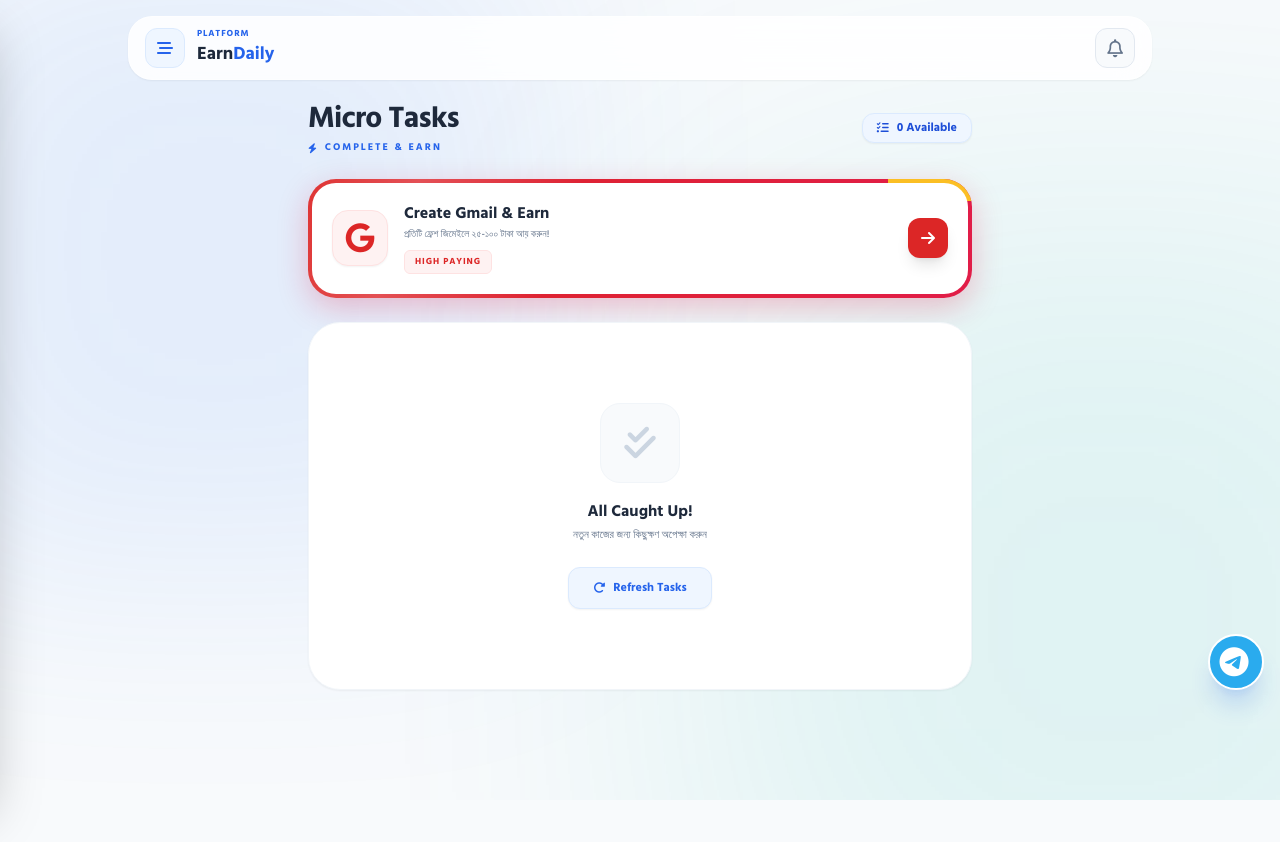
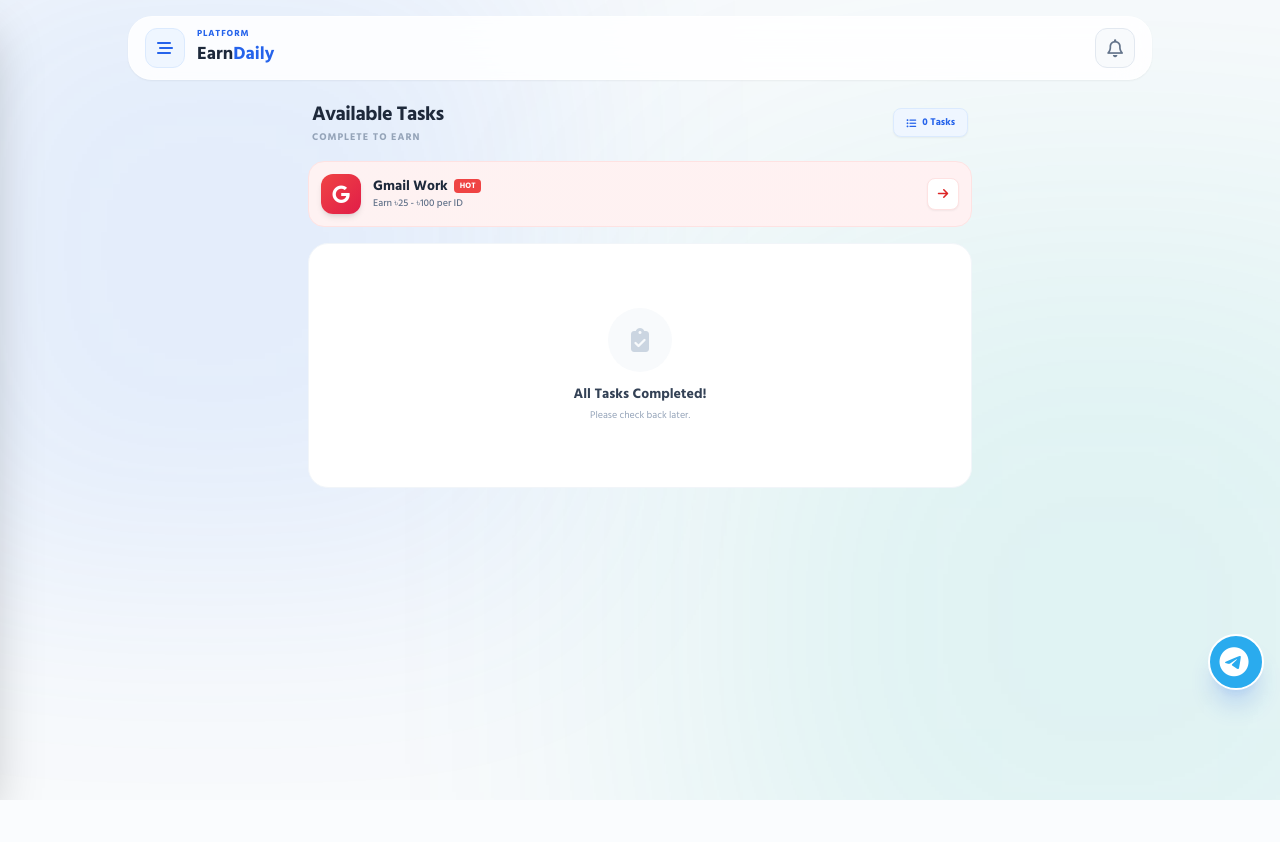
Before and after one commit to hoingut/oayrbackup, a Flask app: template templates/tasks.html in a window 1280 px wide. After the commit the page ends 800 px from the top, so only its background shows below. Run offline with Flask 3, Linux system fonts and the light colour scheme; the template is opened without the code that fills it, so the values that code supplies are empty; parts of the project's set-up code (start-up, migrations or seed data) failed here and were passed over; some libraries are stand-ins or nearby versions.

Commit message:
Update tasks.html

```diff
--- a/templates/tasks.html
+++ b/templates/tasks.html
@@ -2,219 +2,164 @@
 {% block content %}
 
 <style>
-    /* Premium Entry Animations */
-    .fade-in-up { animation: fadeInUp 0.5s cubic-bezier(0.16, 1, 0.3, 1) forwards; opacity: 0; transform: translateY(15px); }
+    /* Smooth Entry */
+    .fade-in-up { animation: fadeInUp 0.4s cubic-bezier(0.16, 1, 0.3, 1) forwards; opacity: 0; transform: translateY(10px); }
     @keyframes fadeInUp { to { opacity: 1; transform: translateY(0); } }
 
-    /* Task Card Premium Hover */
-    .premium-task-card {
+    /* Compact Task Card */
+    .compact-task {
         background: #ffffff;
         border: 1px solid #E2E8F0;
-        border-radius: 24px;
-        box-shadow: 0 2px 10px rgba(0, 0, 0, 0.02);
-        transition: all 0.3s cubic-bezier(0.4, 0, 0.2, 1);
+        border-radius: 16px;
+        padding: 12px;
+        display: flex;
+        align-items: center;
+        gap: 12px;
+        transition: all 0.2s ease;
+    }
+    .compact-task:hover {
+        background: #F8FAFC;
+        border-color: #BFDBFE;
+    }
+    .compact-task:active { transform: scale(0.98); }
+
+    /* Compact Ad Wrapper */
+    .compact-ad {
+        background: #F8FAFC;
+        border: 1px dashed #CBD5E1;
+        border-radius: 16px;
+        padding: 8px;
         position: relative;
+        display: flex;
+        justify-content: center;
+        align-items: center;
         overflow: hidden;
     }
-    .premium-task-card:hover {
-        transform: translateY(-4px);
-        box-shadow: 0 15px 30px -5px rgba(37, 99, 235, 0.1);
-        border-color: #BFDBFE;
+    .ad-tag {
+        position: absolute; top: 0; right: 8px;
+        background: #E2E8F0; color: #64748B;
+        font-size: 8px; font-weight: 800; text-transform: uppercase;
+        padding: 2px 6px; border-bottom-left-radius: 6px; border-bottom-right-radius: 6px;
     }
-
-    /* Custom Ad Wrapper (Native App Style) */
-    .premium-ad-card {
-        background: #ffffff;
-        border: 1px solid #E2E8F0;
-        border-radius: 20px;
-        position: relative;
-        padding: 12px;
-        box-shadow: 0 4px 15px rgba(0, 0, 0, 0.02);
-        margin: 16px 0;
-        transition: all 0.3s ease;
-    }
-    .premium-ad-card:hover {
-        border-color: #CBD5E1;
-        box-shadow: 0 8px 25px rgba(0, 0, 0, 0.04);
-    }
-    .ad-badge {
-        position: absolute; top: 0; right: 0;
-        background: #F1F5F9; color: #94A3B8;
-        font-size: 8px; font-weight: 800; text-transform: uppercase; letter-spacing: 0.1em;
-        padding: 4px 8px; border-bottom-left-radius: 12px;
-        z-index: 10;
-    }
-    .ad-inner {
-        display: flex; justify-content: center; align-items: center;
-        background: #F8FAFC; border-radius: 12px; overflow: hidden;
-        min-height: 60px;
-    }
-
-    /* Shimmer Effect for Hot Banner */
-    .shimmer-bg { position: relative; overflow: hidden; }
-    .shimmer-bg::after {
-        content: ''; position: absolute; top: 0; left: -100%; width: 50%; height: 100%;
-        background: linear-gradient(to right, transparent, rgba(255,255,255,0.2), transparent);
-        transform: skewX(-20deg); animation: shimmerFast 3s infinite;
-    }
-    @keyframes shimmerFast { 100% { left: 200%; } }
 </style>
 
-<div class="max-w-2xl mx-auto space-y-6 fade-in-up pb-8 px-1">
+<div class="max-w-2xl mx-auto space-y-4 fade-in-up pb-8 px-1">
 
     <!-- ==========================================
-         1. PAGE HEADER
+         1. PAGE HEADER (Minimalist)
     ========================================== -->
-    <div class="flex items-center justify-between mb-4">
+    <div class="flex items-center justify-between mb-2 px-1">
         <div>
-            <h2 class="text-3xl font-black text-slate-800 tracking-tight">Micro Tasks</h2>
-            <p class="text-[10px] text-blue-600 font-bold tracking-[0.2em] uppercase mt-1 flex items-center gap-1.5">
-                <i class="fa-solid fa-bolt"></i> Complete & Earn
-            </p>
+            <h2 class="text-xl font-black text-slate-800 tracking-tight">Available Tasks</h2>
+            <p class="text-[10px] text-slate-400 font-bold uppercase tracking-widest mt-0.5">Complete to earn</p>
         </div>
-        <div class="bg-blue-50 text-blue-700 px-3.5 py-1.5 rounded-xl text-xs font-black shadow-sm border border-blue-100 flex items-center gap-2">
-            <i class="fa-solid fa-list-check"></i> {{ tasks|length }} Available
+        <div class="bg-blue-50 text-blue-600 px-3 py-1.5 rounded-lg text-[10px] font-bold border border-blue-100 flex items-center gap-1.5 shadow-sm">
+            <i class="fa-solid fa-list-ul"></i> {{ tasks|length }} Tasks
         </div>
     </div>
 
     <!-- ==========================================
-         2. GMAIL TASK PROMO (High Paying Banner)
+         2. GMAIL TASK PROMO (Sleek Strip Design)
     ========================================== -->
-    <a href="/gmail-tasks" class="block bg-gradient-to-r from-[#DC2626] to-[#E11D48] p-1 rounded-[28px] shadow-[0_10px_30px_rgba(225,29,72,0.25)] shimmer-bg group hover:-translate-y-1 transition duration-300">
-
-        <!-- Pinned Badge -->
-        <div class="absolute top-0 right-0 bg-amber-400 text-slate-900 text-[9px] font-black px-4 py-1 rounded-bl-[16px] z-10 flex items-center gap-1 shadow-sm uppercase tracking-widest">
-            <i class="fa-solid fa-star"></i> Pinned
-        </div>
-
-        <div class="bg-white rounded-[24px] p-5 relative z-10 flex items-center justify-between gap-4">
-            <div class="flex items-center gap-4">
-                <div class="h-14 w-14 bg-red-50 text-red-600 rounded-[16px] flex items-center justify-center text-3xl shadow-sm border border-red-100 flex-shrink-0 group-hover:scale-110 transition-transform">
+    <a href="/gmail-tasks" class="flex items-center justify-between bg-gradient-to-r from-red-50 to-rose-50 border border-red-100 p-3 rounded-[16px] group hover:border-red-200 hover:shadow-sm transition">
+        <div class="flex items-center gap-3">
+            <div class="h-10 w-10 bg-gradient-to-br from-red-500 to-rose-600 text-white rounded-xl flex items-center justify-center text-lg shadow-md flex-shrink-0 group-hover:scale-105 transition">
                 <i class="fa-brands fa-google"></i>
             </div>
             <div>
-                    <h3 class="font-black text-slate-800 text-base leading-tight">Create Gmail & Earn</h3>
-                    <p class="text-[10px] text-slate-500 mt-1 font-medium">প্রতিটি ফ্রেশ জিমেইলে ২৫-১০০ টাকা আয় করুন!</p>
-                    <span class="inline-block mt-2 bg-red-50 text-red-600 text-[9px] font-black px-2.5 py-1 rounded-md border border-red-100 uppercase tracking-widest">
-                        High Paying
-                    </span>
+                <h3 class="font-bold text-slate-800 text-sm leading-tight flex items-center gap-1.5">
+                    Gmail Work <span class="bg-red-500 text-white text-[8px] px-1.5 py-0.5 rounded font-black uppercase">Hot</span>
+                </h3>
+                <p class="text-[10px] text-slate-500 font-medium mt-0.5">Earn ৳25 - ৳100 per ID</p>
             </div>
         </div>
-            <div class="h-10 w-10 bg-red-600 text-white rounded-xl flex items-center justify-center shadow-lg group-hover:bg-red-700 transition-colors flex-shrink-0">
-                <i class="fa-solid fa-arrow-right"></i>
-            </div>
+        <div class="bg-white text-red-600 border border-red-100 h-8 w-8 rounded-lg flex items-center justify-center shadow-sm group-hover:bg-red-600 group-hover:text-white transition flex-shrink-0">
+            <i class="fa-solid fa-arrow-right text-xs"></i>
         </div>
     </a>
 
     <!-- ==========================================
-         3. NORMAL TASK LIST WITH NATIVE ADS
+         3. COMPACT TASK LIST
     ========================================== -->
-    <div class="space-y-4 relative">
+    <div class="space-y-3 relative">
 
         {% for task in tasks %}
 
-        <!-- Logic for Category Icons & Colors -->
-        {% set icon_bg = 'bg-slate-50 text-slate-600 border-slate-100' %}
+        <!-- Category Logic -->
+        {% set icon_bg = 'bg-slate-100 text-slate-500' %}
         {% set icon_class = 'fa-solid fa-globe' %}
 
         {% if 'YouTube' in task.category %}
-            {% set icon_bg = 'bg-red-50 text-red-500 border-red-100' %}
+            {% set icon_bg = 'bg-red-50 text-red-500' %}
             {% set icon_class = 'fa-brands fa-youtube' %}
         {% elif 'Facebook' in task.category %}
-            {% set icon_bg = 'bg-blue-50 text-blue-600 border-blue-100' %}
+            {% set icon_bg = 'bg-blue-50 text-blue-600' %}
             {% set icon_class = 'fa-brands fa-facebook' %}
         {% elif 'TikTok' in task.category %}
-            {% set icon_bg = 'bg-slate-900 text-white border-slate-800' %}
+            {% set icon_bg = 'bg-slate-800 text-white' %}
             {% set icon_class = 'fa-brands fa-tiktok' %}
         {% elif 'Telegram' in task.category %}
-            {% set icon_bg = 'bg-sky-50 text-sky-500 border-sky-100' %}
+            {% set icon_bg = 'bg-sky-50 text-sky-500' %}
             {% set icon_class = 'fa-brands fa-telegram' %}
         {% endif %}
 
-        <!-- TASK CARD -->
-        <div class="premium-task-card p-5 group">
+        <!-- COMPACT TASK CARD -->
+        <div class="compact-task {{ 'border-red-200 bg-red-50/30' if task.is_rejected else '' }}">
 
-            <!-- Rejected Indicator Status Line -->
-            {% if task.is_rejected %}
-            <div class="absolute left-0 top-0 bottom-0 w-1.5 bg-red-500"></div>
-            {% else %}
-            <!-- Normal Hover Line (Blue) -->
-            <div class="absolute left-0 top-0 bottom-0 w-1.5 bg-transparent group-hover:bg-blue-600 transition-colors duration-300"></div>
-            {% endif %}
-
-            <!-- Watermark ID -->
-            <div class="absolute right-4 -bottom-6 text-[80px] font-black text-slate-50 pointer-events-none select-none leading-none z-0 group-hover:scale-110 transition duration-500">
-                {% if loop.index < 10 %}0{% endif %}{{ loop.index }}
-            </div>
-
-            <div class="relative z-10 flex flex-col md:flex-row md:items-center justify-between gap-5 pl-1 sm:pl-2">
-
-                <!-- Left: Icon & Info -->
-                <div class="flex gap-4 items-start w-full">
-                    <div class="h-14 w-14 rounded-[16px] flex items-center justify-center text-2xl shadow-sm border {{ icon_bg }} flex-shrink-0">
+            <!-- Icon -->
+            <div class="h-10 w-10 rounded-xl flex items-center justify-center text-lg {{ icon_bg }} flex-shrink-0">
                 <i class="{{ icon_class }}"></i>
             </div>
 
-                    <div class="flex-grow pr-2">
-                        <h3 class="font-bold text-slate-800 text-base leading-tight mb-1">{{ task.title }}</h3>
-
-                        <!-- Badges Row -->
-                        <div class="flex flex-wrap items-center gap-1.5 mt-2">
-                            <span class="text-[9px] font-black bg-slate-100 text-slate-500 px-2 py-0.5 rounded-md uppercase tracking-wider border border-slate-200">
-                                {{ task.category }}
-                            </span>
-
-                            <!-- Dynamic Task Type Badges -->
-                            {% if task.task_type == 'screenshot' %}
-                                <span class="text-[9px] font-black bg-indigo-50 text-indigo-600 px-2.5 py-0.5 rounded-md uppercase tracking-wider border border-indigo-100 flex items-center gap-1">
-                                    <i class="fa-solid fa-camera text-[10px]"></i> Proof
-                                </span>
-                            {% elif task.task_type == 'fb_post' %}
-                                <span class="text-[9px] font-black bg-blue-50 text-blue-600 px-2.5 py-0.5 rounded-md uppercase tracking-wider border border-blue-100 flex items-center gap-1">
-                                    <i class="fa-solid fa-share-nodes text-[10px]"></i> Post
-                                </span>
+            <!-- Details -->
+            <div class="flex-grow min-w-0">
+                <div class="flex items-center gap-1.5">
+                    <h3 class="font-bold text-slate-800 text-sm truncate">{{ task.title }}</h3>
+                    {% if task.is_rejected %}
+                        <i class="fa-solid fa-circle-exclamation text-red-500 text-[10px] animate-pulse"></i>
                     {% endif %}
                 </div>
 
-                        <!-- Description or Rejection Notice -->
-                        {% if task.is_rejected %}
-                            <p class="text-[10px] text-red-600 font-bold mt-3 bg-red-50 px-2.5 py-1.5 rounded-lg inline-flex items-center gap-1.5 border border-red-100">
-                                <i class="fa-solid fa-triangle-exclamation"></i> প্রুফ বাতিল হয়েছে! আবার করুন।
-                            </p>
+                <div class="flex items-center gap-1.5 mt-1">
+                    <span class="text-[9px] font-bold text-slate-400 uppercase tracking-widest">{{ task.category }}</span>
+                    <span class="text-slate-300 text-[8px]">•</span>
+                    {% if task.task_type == 'screenshot' %}
+                        <span class="text-[9px] text-slate-500 font-medium"><i class="fa-solid fa-camera mr-0.5"></i> Proof</span>
+                    {% elif task.task_type == 'fb_post' %}
+                        <span class="text-[9px] text-slate-500 font-medium"><i class="fa-solid fa-share-nodes mr-0.5"></i> Post</span>
                     {% else %}
-                            <p class="text-xs text-slate-500 mt-2 line-clamp-1 font-medium leading-relaxed">{{ task.description }}</p>
+                        <span class="text-[9px] text-slate-500 font-medium"><i class="fa-solid fa-link mr-0.5"></i> Link</span>
                     {% endif %}
                 </div>
             </div>
 
-                <!-- Right: Reward & Action -->
-                <div class="flex flex-row md:flex-col items-center md:items-end justify-between w-full md:w-auto mt-2 md:mt-0 gap-3 border-t md:border-t-0 border-slate-100 pt-4 md:pt-0 flex-shrink-0">
-                    <span class="text-lg font-black text-slate-800 font-mono tracking-tight flex items-center gap-0.5">
-                        <span class="text-[10px] text-slate-400 font-bold">৳</span>{{ task.reward }}
+            <!-- Reward & Action -->
+            <div class="flex flex-col items-end flex-shrink-0">
+                <span class="text-sm font-black text-slate-800 font-mono leading-none mb-1.5">
+                    ৳{{ task.reward }}
                 </span>
 
                 {% if task.task_type in ['screenshot', 'fb_post'] %}
-                        <a href="/task/submit/{{ task.id }}" class="w-full md:w-auto px-5 py-2.5 rounded-xl text-[11px] font-bold text-center shadow-md transition-all
-                            {{ 'bg-red-600 text-white hover:bg-red-700 shadow-red-500/20' if task.is_rejected else 'bg-blue-600 text-white hover:bg-blue-700 shadow-blue-500/20' }}">
-                            {{ 'Retry Task' if task.is_rejected else 'Start Task' }}
+                    <a href="/task/submit/{{ task.id }}" class="px-3 py-1.5 rounded-lg text-[10px] font-bold transition shadow-sm
+                        {{ 'bg-red-500 text-white hover:bg-red-600' if task.is_rejected else 'bg-blue-600 text-white hover:bg-blue-700' }}">
+                        {{ 'RETRY' if task.is_rejected else 'START' }}
                     </a>
                 {% else %}
-                        <a href="{{ task.link }}" target="_blank" class="w-full md:w-auto bg-slate-800 text-white px-5 py-2.5 rounded-xl text-[11px] font-bold text-center hover:bg-slate-900 transition shadow-md">
-                            Visit Link
+                    <a href="{{ task.link }}" target="_blank" class="px-3 py-1.5 rounded-lg text-[10px] font-bold bg-slate-800 text-white hover:bg-slate-900 transition shadow-sm">
+                        VISIT
                     </a>
                 {% endif %}
             </div>
-            </div>
+
         </div>
 
         <!-- ==========================================
-             AD INJECTION LOGIC (Native Style, After every 5 tasks)
+             AD INJECTION (Compact Style, Every 5 Tasks)
         ========================================== -->
         {% if loop.index % 5 == 0 %}
-        <div class="premium-ad-card">
-            <span class="ad-badge">Sponsored</span>
-            <div class="ad-inner">
-                <!-- Ad Script Provided by User -->
+        <div class="compact-ad">
+            <span class="ad-tag">Ad</span>
+            <!-- Ad Script -->
             <script>
               atOptions = {
                 'key' : '4a72be96f78b75e42afea5ee99005d34',
@@ -226,26 +171,20 @@
             </script>
             <script src="https://www.highperformanceformat.com/4a72be96f78b75e42afea5ee99005d34/invoke.js"></script>
         </div>
-        </div>
         {% endif %}
-        <!-- End Ad Injection -->
 
         {% else %}
         <!-- Empty State -->
-        <div class="text-center py-20 bg-white rounded-[32px] border border-slate-100 shadow-sm">
-            <div class="h-20 w-20 bg-slate-50 rounded-[20px] flex items-center justify-center mx-auto mb-4 text-4xl text-slate-300 border border-slate-100">
-                <i class="fa-solid fa-check-double"></i>
+        <div class="text-center py-16 bg-white rounded-[20px] border border-slate-100">
+            <div class="h-16 w-16 bg-slate-50 rounded-full flex items-center justify-center mx-auto mb-3 text-2xl text-slate-300">
+                <i class="fa-solid fa-clipboard-check"></i>
             </div>
-            <h3 class="text-base font-bold text-slate-800">All Caught Up!</h3>
-            <p class="text-[11px] text-slate-500 mt-1 font-medium">নতুন কাজের জন্য কিছুক্ষণ অপেক্ষা করুন</p>
-            <button onclick="location.reload()" class="mt-6 text-xs font-bold text-blue-600 bg-blue-50 px-6 py-3 rounded-xl border border-blue-100 hover:bg-blue-100 transition shadow-sm flex items-center gap-2 mx-auto">
-                <i class="fa-solid fa-rotate-right"></i> Refresh Tasks
-            </button>
+            <h3 class="text-sm font-bold text-slate-700">All Tasks Completed!</h3>
+            <p class="text-[10px] text-slate-400 mt-1">Please check back later.</p>
         </div>
         {% endfor %}
 
     </div>
-
 </div>
 
 {% endblock %}
```
Lines whose indentation alone changed are shown as unchanged.
